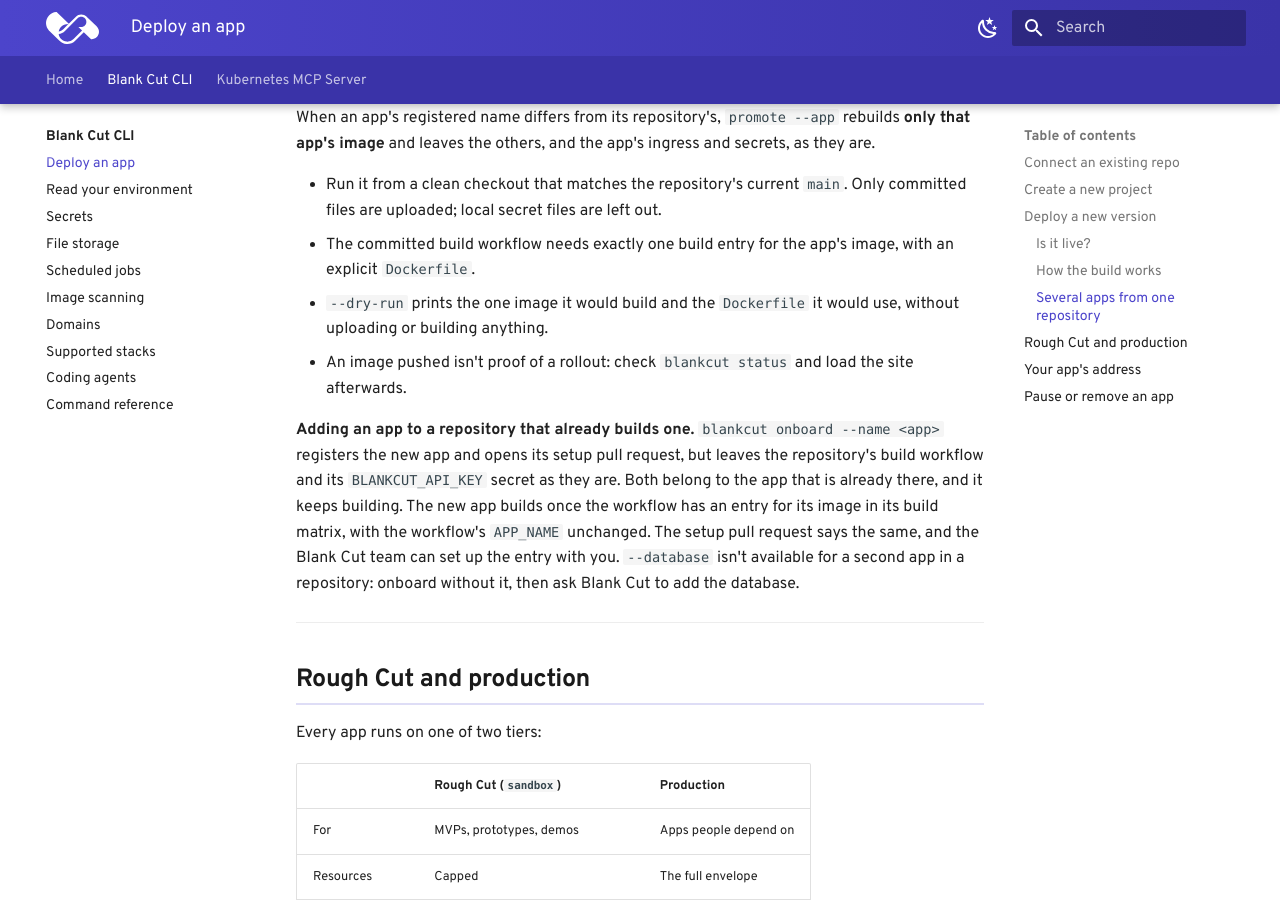
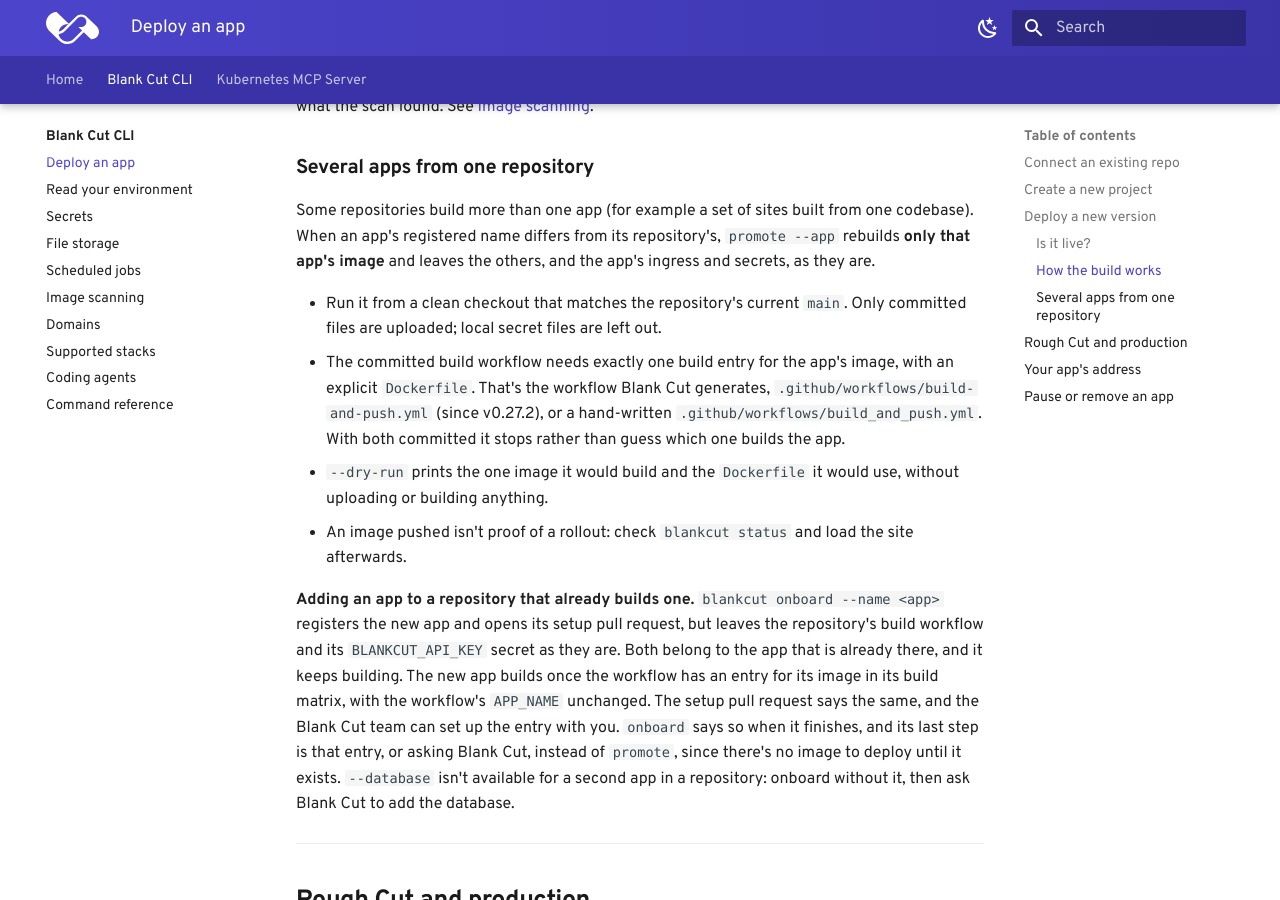
Before and after one commit to Blankcut/blankcut-docs, an MkDocs documentation site: the page built from docs/cli/deploy.md, in a window 1280 px wide and 900 px high, scrolled down 4593 px. Built offline with MkDocs 1.6.1 and Material for MkDocs 9.7.7, drawn with Linux system fonts in a browser that asks for light colours; some web fonts are replaced; some of the changed text lies outside the part shown.

Commit message:
docs(deploy): onboard prints what it found and a second app's next step; promote --app reads the generated workflow (v0.27.2)

````diff
--- a/docs/cli/deploy.md
+++ b/docs/cli/deploy.md
@@ -46,6 +46,11 @@ blankcut secrets push --app my-app
 # 3. Deploy
 blankcut promote --app my-app
 ```
+
+If the repository already has every file the setup pull request would add,
+none is opened, and the steps start at the secrets. If it already builds
+another app, the last step is different: see
+[Several apps from one repository](#several-apps-from-one-repository).
 
 | Flag | Effect |
 |---|---|
@@ -202,7 +207,10 @@ the app's ingress and secrets, as they are.
 - Run it from a clean checkout that matches the repository's current `main`.
   Only committed files are uploaded; local secret files are left out.
 - The committed build workflow needs exactly one build entry for the app's
-  image, with an explicit `Dockerfile`.
+  image, with an explicit `Dockerfile`. That's the workflow Blank Cut
+  generates, `.github/workflows/build-and-push.yml` (since v0.27.2), or a
+  hand-written `.github/workflows/build_and_push.yml`. With both committed it
+  stops rather than guess which one builds the app.
 - `--dry-run` prints the one image it would build and the `Dockerfile` it would
   use, without uploading or building anything.
 - An image pushed isn't proof of a rollout: check `blankcut status` and load the
@@ -214,9 +222,11 @@ leaves the repository's build workflow and its `BLANKCUT_API_KEY` secret as
 they are. Both belong to the app that is already there, and it keeps building.
 The new app builds once the workflow has an entry for its image in its build
 matrix, with the workflow's `APP_NAME` unchanged. The setup pull request says
-the same, and the Blank Cut team can set up the entry with you. `--database`
-isn't available for a second app in a repository: onboard without it, then ask
-Blank Cut to add the database.
+the same, and the Blank Cut team can set up the entry with you. `onboard` says
+so when it finishes, and its last step is that entry, or asking Blank Cut,
+instead of `promote`, since there's no image to deploy until it exists.
+`--database` isn't available for a second app in a repository: onboard without
+it, then ask Blank Cut to add the database.
 
 ---
 
````
Also changed, not shown: other parts of docs/cli/deploy.md (+2 -2 lines).
